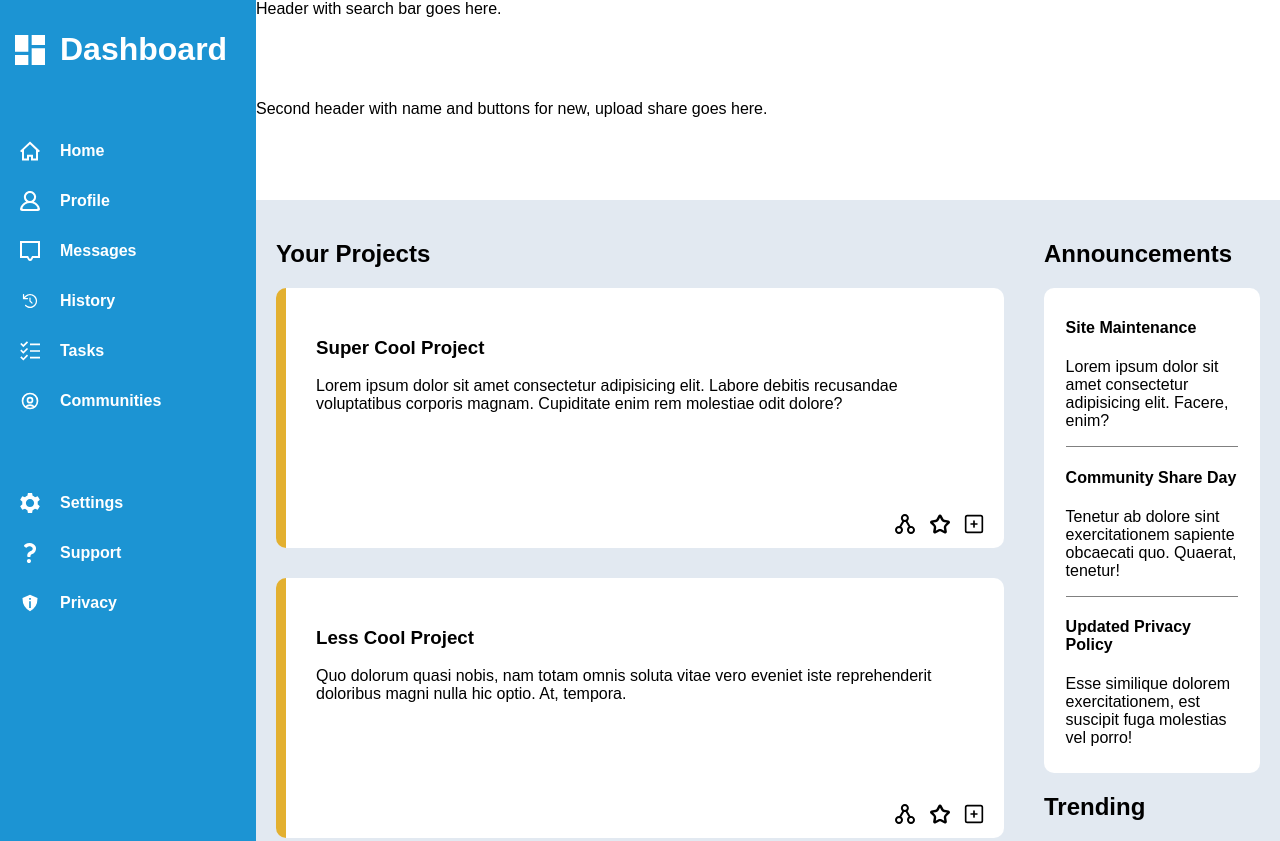
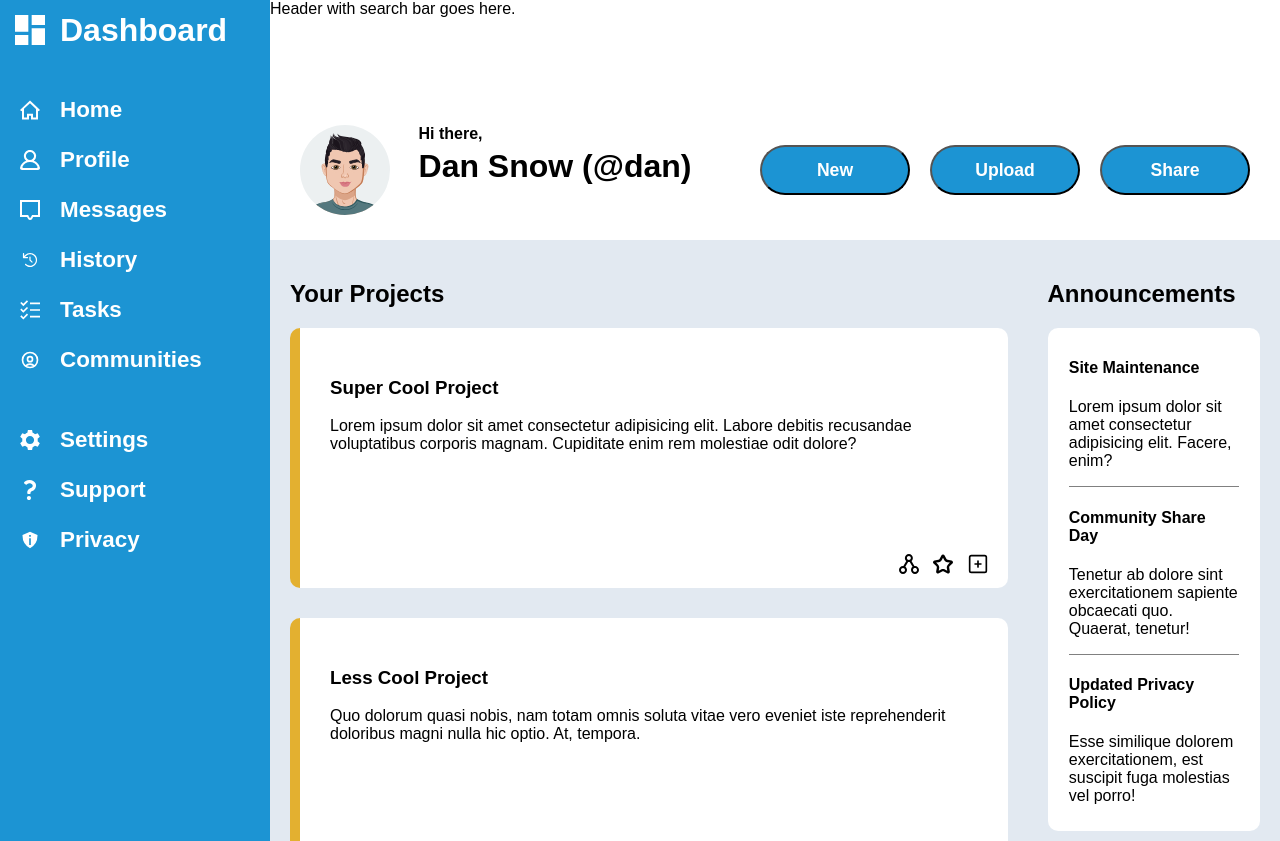
Before and after one commit to Dan2796/example_dashboard, a plain HTML site: page index.html in a window 1280 px wide. Shown: the top 841 px of the page. Drawn offline with Linux system fonts and the light colour scheme.

Commit message:
Adds header-2 with buttons and avatar
Also sorted spacing and font size on sidebar.

```diff
--- a/index.html
+++ b/index.html
@@ -13,51 +13,60 @@
       Header with search bar goes here.
     </div>
     <div class="header-two">
-      Second header with name and buttons for new, upload share goes here.
+      <div class="header-two-left">
+        <img src="avatars/avatar_main.svg" alt="" class="avatar-main">
+        <div class="hi-there">Hi there,</div>
+        <div class="my-name">Dan Snow (@dan)</div>
+      </div>
+      <div class="three-buttons">
+        <button class="new">New</button>
+        <button class="upload">Upload</button>
+        <button class="share">Share</button>
+      </div>
     </div>
     <div class="sidebar">
       <div class="sidebar-header">
-        <img src="icons/dashboard.svg" alt="" id="dashboard-icon">
-        <h1>Dashboard</h1>
+        <img src="icons/dashboard.svg" alt="" class="dashboard-icon">
+        <div class="dashboard-header">Dashboard</div>
       </div>
       <!-- icons edited separately as files for white colour to avoid cluttering code with inline svg -->
       <ul class="sidebar-items">
         <li>
-          <img src="icons/home.svg" alt="">
-          <p>Home</p>
+          <img src="icons/home.svg" alt="" class="icon">
+          <div>Home</div>
         </li>
         <li>
-          <img src="icons/profile.svg" alt="">
-          <p>Profile</>
+          <img src="icons/profile.svg" alt="" class="icon">
+          <div>Profile</div>
         <li>
-          <img src="icons/messages.svg" alt="">
-          <p>Messages</p>
+          <img src="icons/messages.svg" alt="" class="icon">
+          <div>Messages</div>
         </li>
         <li>
-          <img src="icons/history.svg" alt="">
-          <p>History</p>
+          <img src="icons/history.svg" alt="" class="icon">
+          <div>History</d>
         </li>
         <li>
-          <img src="icons/tasks.svg" alt="">
-          <p>Tasks</p>
+          <img src="icons/tasks.svg" alt="" class="icon">
+          <div>Tasks</d>
         </li>
         <li>
-          <img src="icons/communities.svg" alt="">
-          <p>Communities</p>
+          <img src="icons/communities.svg" alt="" class="icon">
+          <div>Communities</div>
         </li>
       </ul>
       <ul class="sidebar-items">
         <li>
-          <img src="icons/settings.svg" alt="">
-          <p>Settings</p>
+          <img src="icons/settings.svg" alt="" class="icon">
+          <div>Settings</d>
         </li>
         <li>
-          <img src="icons/support.svg" alt="">
-          <p>Support</p>
+          <img src="icons/support.svg" alt="" class="icon">
+          <div>Support</div>
         </li>
         <li>
-          <img src="icons/privacy.svg" alt="">
-          <p>Privacy</p>
+          <img src="icons/privacy.svg" alt="" class="icon">
+          <div>Privacy</d>
         </li>
       </ul>
     </div>
@@ -68,54 +77,54 @@
           <h3>Super Cool Project</h3>
           <p>Lorem ipsum dolor sit amet consectetur adipisicing elit. Labore debitis recusandae voluptatibus corporis magnam. Cupiditate enim rem molestiae odit dolore?</p>
           <div class="card-icons">
-            <img src="icons/share.svg" alt="">
-            <img src="icons/star.svg" alt="">
-            <img src="icons/square_add.svg" alt="">
+            <img src="icons/share.svg" alt="" class="icon">
+            <img src="icons/star.svg" alt="" class="icon">
+            <img src="icons/square_add.svg" alt="" class="icon">
           </div>
         </div>
         <div class="card">
           <h3>Less Cool Project</h3>
           <p>Quo dolorum quasi nobis, nam totam omnis soluta vitae vero eveniet iste reprehenderit doloribus magni nulla hic optio. At, tempora.</p>
           <div class="card-icons">
-            <img src="icons/share.svg" alt="">
-            <img src="icons/star.svg" alt="">
-            <img src="icons/square_add.svg" alt="">
+            <img src="icons/share.svg" alt="" class="icon">
+            <img src="icons/star.svg" alt="" class="icon">
+            <img src="icons/square_add.svg" alt="" class="icon">
           </div>
         </div>
         <div class="card">
           <h3>Impossible App</h3>
           <p>Dolores ut architecto distinctio doloremque quos nisi enim, voluptas totam quibusdam dolorem. Enim molestiae veniam earum harum esse placeat tenetur?</p>
           <div class="card-icons">
-            <img src="icons/share.svg" alt="">
-            <img src="icons/star.svg" alt="">
-            <img src="icons/square_add.svg" alt="">
+            <img src="icons/share.svg" alt="" class="icon">
+            <img src="icons/star.svg" alt="" class="icon">
+            <img src="icons/square_add.svg" alt="" class="icon">
           </div>
         </div>
         <div class="card">
           <h3>Easy Peasy App</h3>
           <p>Officiis nostrum voluptatem sapiente. Sequi ipsa, dicta culpa, consequuntur sint iste facilis deserunt voluptatum laudantium accusantium veritatis ad molestiae at!</p>
           <div class="card-icons">
-            <img src="icons/share.svg" alt="">
-            <img src="icons/star.svg" alt="">
-            <img src="icons/square_add.svg" alt="">
+            <img src="icons/share.svg" alt="" class="icon">
+            <img src="icons/star.svg" alt="" class="icon">
+            <img src="icons/square_add.svg" alt="" class="icon">
           </div>
         </div>
         <div class="card">
           <h3>Ad Blocker</h3>
           <p>Unde sed doloribus nobis voluptate, distinctio saepe aut ab consequatur, nam minima deserunt excepturi cupiditate! A inventore possimus ratione illum?</p>
           <div class="card-icons">
-            <img src="icons/share.svg" alt="">
-            <img src="icons/star.svg" alt="">
-            <img src="icons/square_add.svg" alt="">
+            <img src="icons/share.svg" alt="" class="icon">
+            <img src="icons/star.svg" alt="" class="icon">
+            <img src="icons/square_add.svg" alt="" class="icon">
           </div>
         </div>
         <div class="card">
           <h3>Money Maker</h3>
           <p>Eius accusantium nisi praesentium dolore laboriosam natus incidunt veniam magni eos illum. Tempora, iste? Maxime quod expedita vel enim suscipit.</p>
           <div class="card-icons">
-            <img src="icons/share.svg" alt="">
-            <img src="icons/star.svg" alt="">
-            <img src="icons/square_add.svg" alt="">
+            <img src="icons/share.svg" alt="" class="icon">
+            <img src="icons/star.svg" alt="" class="icon">
+            <img src="icons/square_add.svg" alt="" class="icon">
           </div>
         </div>
       </div>
--- a/style.css
+++ b/style.css
@@ -22,25 +22,31 @@ body {
                        "sidebar header-two header-two"
                        "sidebar projects   announcements-and-trending"
                        "sidebar projects   announcements-and-trending";
-  grid-template-columns: 1fr 3fr 1fr;
-  grid-template-rows: 100px 100px 6fr 6fr;
+  grid-template-columns: 270px 3fr 1fr;
+  grid-template-rows: 100px 140px 6fr 6fr;
 }
+
+
 
 .sidebar {
   grid-area: sidebar;
   display: flex;
   flex-direction: column;
-  gap: 20px;
+  gap: 40px;
   padding: 10px;
   background-color: var(--sidebar-blue);
   font-weight: bold;
   color: white;
 }
 
-#dashboard-icon {
+.dashboard-icon {
   height: 40px;
+  margin-right: 10px;
 }
 
+.dashboard-header {
+  font-size: 2rem;
+}
 .sidebar-header {
   display: flex;
   align-items: center;
@@ -51,19 +57,27 @@ body {
   display: flex;
   flex-direction: column;
   padding: 0px;
+  margin: 0px;
+  gap: 10px;
 }
 
 li {
   display:flex;
   align-items: center;
+  padding: 0px;
+  margin: 0px;
 }
 
-img {
+ul {
+  font-size: 1.4rem;
+}
+
+.icon {
   height: 20px;
   margin-right: 10px;
 }
 
-li > img {
+li > .icon {
   padding: 10px;
 }
 
@@ -73,6 +87,49 @@ li > img {
 
 .header-two {
   grid-area: header-two;
+  display: flex;
+  justify-content: space-between;
+  align-items: center;
+  padding: 0px 30px;
+}
+
+.header-two-left {
+  display: grid;
+  grid-template-columns: repeat(2, auto);
+  grid-template-rows: 1fr 3fr;
+  min-width: 400px;
+}
+
+.three-buttons {
+  display: flex;
+  gap: 20px;
+}
+
+.avatar-main {
+  height: 90px;
+  flex: 0;
+  border-radius: 90px;
+  grid-row-start: 1;
+  grid-row-end: 3;
+  margin-right: 20px;
+}
+
+.hi-there {
+  font-weight: 700;
+}
+
+.my-name {
+  font-weight: 700;
+  font-size: 2rem;
+}
+button {
+  background-color: var(--sidebar-blue);
+  color: white;
+  font-weight: 700;
+  font-size: 1.1rem;
+  height: 50px;
+  width: 150px;
+  border-radius: 40px;
 }
 
 .projects-container, .announcements-and-trending {
@@ -148,6 +205,7 @@ li > img {
 .avatar {
   height: 50px;
   border-radius: 50px;
+  margin-right: 10px;
 }
 
 .handle {
```
Also changed, not shown: avatars/avatar_main.svg (added).
